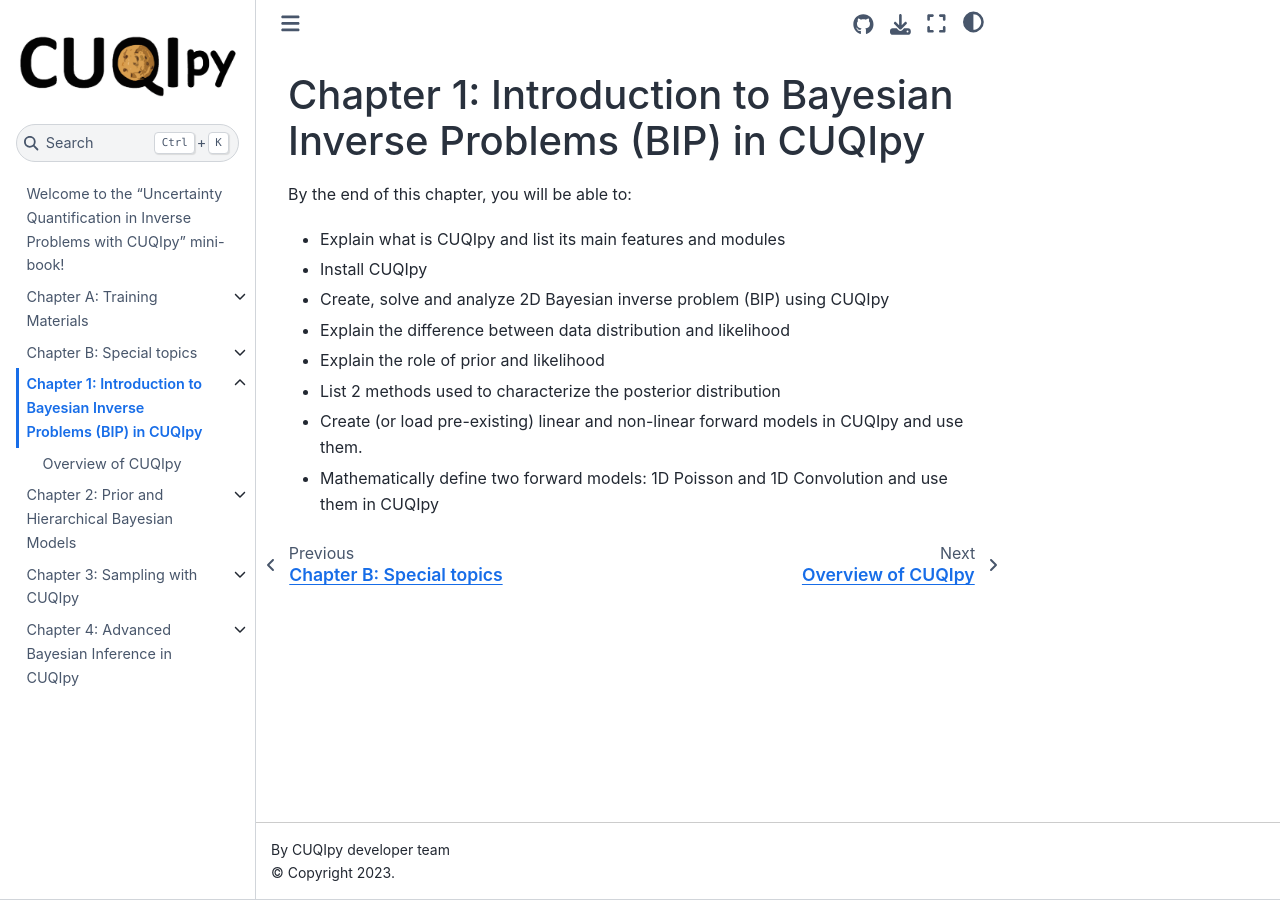
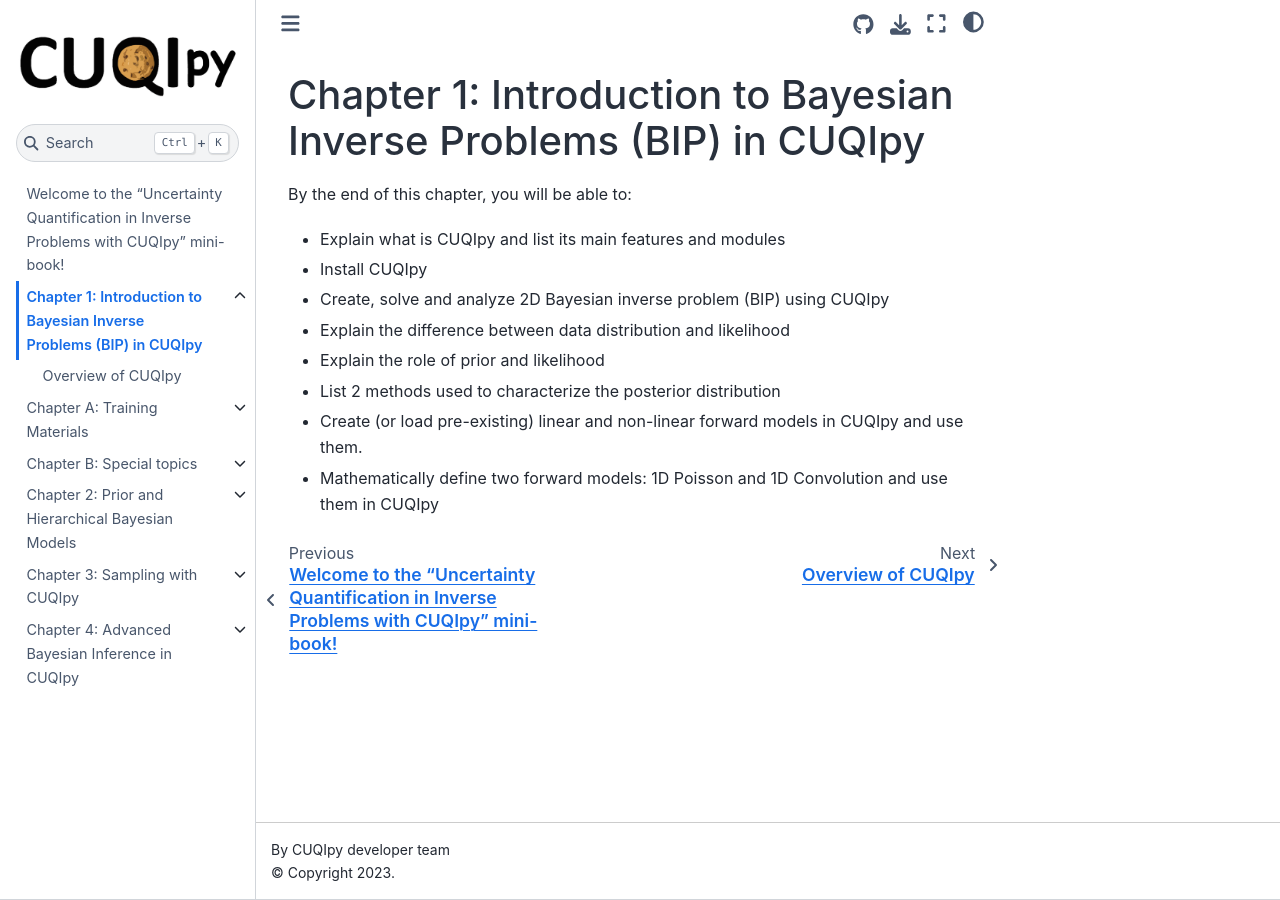
Before and after one commit to amal-ghamdi/CUQI-Book-test, a Jupyter Book: the page built from chapter01/chapter01.md, in a window 1280 px wide. Built offline with Jupyter Book 1.0.4 settings and Sphinx 7.4.7 and the Sphinx Book theme 1.1.4, drawn with Linux system fonts in a browser that asks for light colours; pages that are not in the unit, such as notebooks, are missing from menus; part of the change alters nothing that is shown.

Commit message:
reorder chapters

```diff
--- a/_toc.yml
+++ b/_toc.yml
@@ -10,6 +10,13 @@ options:
 parts:
 
   - chapters:
+      # ===== chapter 1 ========================================
+      - file: chapter01/chapter01
+        sections:
+          - file: chapter01/introduction_overview_of_cuqipy
+          - file: chapter01/Intro_example.ipynb
+          - file: chapter01/two_forward_problems_new.ipynb
+
       # ===== chapter A ========================================
       - file: chapter0A/chapter0A
         sections:
@@ -25,14 +32,6 @@ parts:
           - file: chapter0B/Plugins/CUQIpy-CIL/CC01_demo_CT.ipynb
           - file: chapter0B/Plugins/CUQIpy-FEniCS/CF01_Poisson_2D_CUQIpy-FEniCS.ipynb
           - file: chapter0B/Plugins/CUQIpy-PyTorch/CP01_HMC.ipynb
-
-      # ===== chapter 1 ========================================
-      - file: chapter01/chapter01
-        sections:
-          - file: chapter01/introduction_overview_of_cuqipy
-          - file: chapter01/Intro_example.ipynb
-          - file: chapter01/two_forward_problems_new.ipynb
-          #- file: chapter01/extra_forward_models.ipynb
 
       # ===== chapter 2 ========================================
       - file: chapter02/chapter02
```
